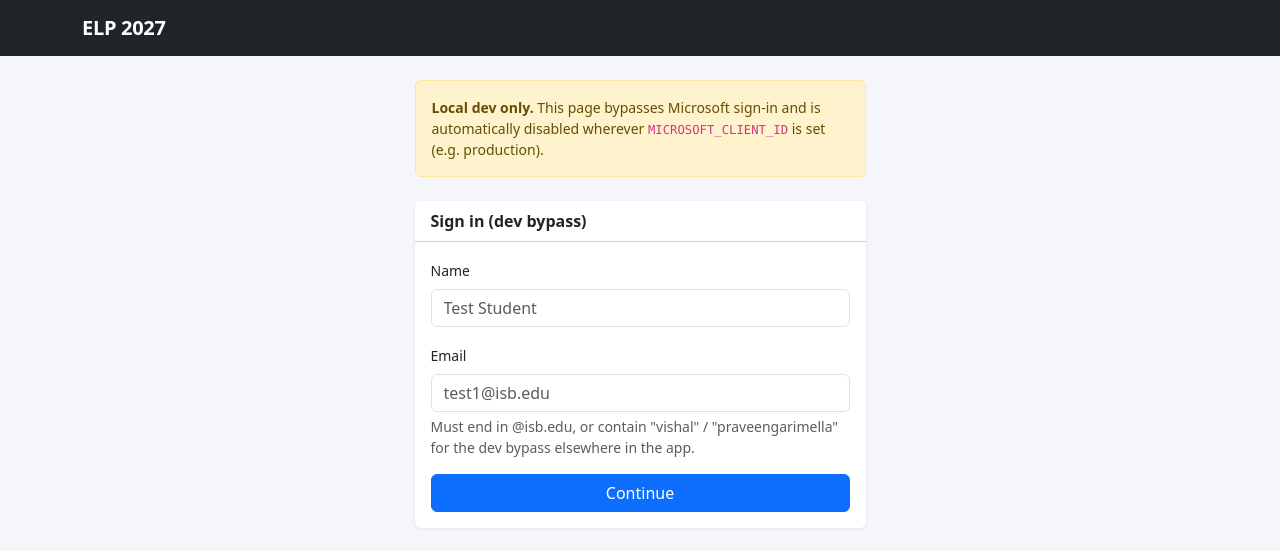
After one commit to praveengarimella/elp-app, a FastAPI app: template templates/dev_login.html in a window 1280 px wide. The commit adds this page. Shown: the top 551 px of the page. Run offline with FastAPI, Linux system fonts and the light colour scheme; the template is opened without the code that fills it, so the values that code supplies are empty; some libraries are stand-ins or nearby versions.

Commit message:
Make registration the gate before browsing/selecting projects, plus several fixes
- "/" now routes by auth+registration state instead of showing a standalone
  browse page: unauthenticated -> login, registered -> split-pane submit
  page, unregistered -> /register. Projects are only browsable after
  registering.
- Fix three places where post-login/register redirects used group.group_id
  instead of group.token for the /submit/{token} route (404 bug)
- Fix navbar "My Group" link with the same group_id/token mismatch
- Restore duplicate-roll-number validation on registration (dropped in an
  earlier merge)
- Preserve all submitted form fields (including roll numbers and emails)
  when registration validation fails, instead of wiping them
- Use the registration token (not the reusable group_id) as the localStorage
  key for the project shortlist, so stale selections from a previous DB
  reset can't bleed into a newly registered group with the same ID
- Rename "All Types" filter to "All Problem Types" for clarity
- Remove the dead "Back to Projects" link from the submitted confirmation
  page
- Rename "Rank" to "Serial Number" in the student preference download,
  since the list is not actually ordered
- Add a local-only /dev-login bypass for testing without Microsoft OAuth
  credentials; automatically disabled whenever MICROSOFT_CLIENT_ID is set
- Add reset_local_db.sh to quickly wipe and recreate the local dev database
- Add itsdangerous and httpx to requirements.txt (needed for sessions and
  OAuth, were missing)

Co-Authored-By: Claude Sonnet 4.6 <noreply@anthropic.com>

```diff
--- a/main.py
+++ b/main.py
@@ -177,55 +177,32 @@ def require_admin(credentials: HTTPBasicCredentials = Depends(security)):
 # Student routes
 # ---------------------------------------------------------------------------
 
+def get_user_group(db: Session, user_email: str):
+    if not user_email:
+        return None
+    return db.query(Group).filter(
+        or_(
+            Group.student_1_email == user_email,
+            Group.student_2_email == user_email,
+            Group.student_3_email == user_email,
+            Group.student_4_email == user_email,
+            Group.student_5_email == user_email,
+        )
+    ).first()
+
+
 @app.get("/", response_class=HTMLResponse)
-def browse_projects(request: Request, db: Session = Depends(get_db)):
+def home(request: Request, db: Session = Depends(get_db)):
     user_email = request.session.get("user_email")
     if not user_email:
         return RedirectResponse(url="/landing-login", status_code=303)
-    user_name = request.session.get("user_name")
 
-    projects = sorted(db.query(Project).all(), key=natural_key)
-    industries = sorted({v for p in projects for v in [p.industry_type_1, p.industry_type_2] if v})
-    problem_types = sorted({v for p in projects for v in [p.problem_category_1, p.problem_category_2, p.problem_category_3] if v})
-    projects_json = json.dumps({
-        p.elp_project_id: {
-            "title": p.title,
-            "industry_type_1": p.industry_type_1,
-            "industry_type_2": p.industry_type_2 or "",
-            "problem_category_1": p.problem_category_1,
-            "problem_category_2": p.problem_category_2 or "",
-            "problem_category_3": p.problem_category_3 or "",
-            "problem_description": p.problem_description,
-            "expected_outcomes": p.expected_outcomes,
-        }
-        for p in projects
-    })
-
-    # Check if the user is already part of a registered group
-    user_group_id = None
-    if user_email:
-        group = db.query(Group).filter(
-            or_(
-                Group.student_1_email == user_email,
-                Group.student_2_email == user_email,
-                Group.student_3_email == user_email,
-                Group.student_4_email == user_email,
-                Group.student_5_email == user_email,
-            )
-        ).first()
-        if group:
-            user_group_id = group.group_id
-
-    return templates.TemplateResponse("projects.html", {
-        "request": request,
-        "projects": projects,
-        "industries": industries,
-        "problem_types": problem_types,
-        "projects_json": projects_json,
-        "user_email": user_email,
-        "user_name": user_name,
-        "user_group_id": user_group_id
-    })
+    # Registration is the gate — projects are only browsable after registering,
+    # inside the submit page's split-pane view.
+    group = get_user_group(db, user_email)
+    if group:
+        return RedirectResponse(url=f"/submit/{group.token}", status_code=303)
+    return RedirectResponse(url="/register", status_code=303)
 
 
 @app.get("/landing-login", response_class=HTMLResponse)
@@ -233,7 +210,10 @@ def landing_login(request: Request):
     user_email = request.session.get("user_email")
     if user_email:
         return RedirectResponse(url="/", status_code=303)
-    return templates.TemplateResponse("login.html", {"request": request})
+    return templates.TemplateResponse("login.html", {
+        "request": request,
+        "dev_mode": not bool(MICROSOFT_CLIENT_ID),
+    })
 
 
 @app.get("/login")
@@ -349,7 +329,7 @@ async def auth_callback(request: Request, code: str = None, state: str = None, e
     ).first()
 
     if group:
-        return RedirectResponse(url=f"/submit/{group.group_id}", status_code=303)
+        return RedirectResponse(url=f"/submit/{group.token}", status_code=303)
     else:
         return RedirectResponse(url="/register", status_code=303)
 
@@ -358,6 +338,29 @@ async def auth_callback(request: Request, code: str = None, state: str = None, e
 @app.get("/logout")
 def logout(request: Request):
     request.session.clear()
+    return RedirectResponse(url="/", status_code=303)
+
+
+# ---------------------------------------------------------------------------
+# Local-only dev login — bypasses Microsoft OAuth.
+# Disabled whenever MICROSOFT_CLIENT_ID is set, so it never activates in
+# production / any environment configured with real Azure AD credentials.
+# ---------------------------------------------------------------------------
+
+@app.get("/dev-login", response_class=HTMLResponse)
+def dev_login_form(request: Request):
+    if MICROSOFT_CLIENT_ID:
+        raise HTTPException(status_code=404)
+    return templates.TemplateResponse("dev_login.html", {"request": request})
+
+
+@app.post("/dev-login")
+def dev_login_submit(request: Request, email: str = Form(...), name: str = Form(...)):
+    if MICROSOFT_CLIENT_ID:
+        raise HTTPException(status_code=404)
+    request.session["user_email"] = email.strip().lower()
+    request.session["user_name"] = name.strip()
+    request.session["user_picture"] = ""
     return RedirectResponse(url="/", status_code=303)
 
 
@@ -378,7 +381,7 @@ def register_form(request: Request, db: Session = Depends(get_db)):
         )
     ).first()
     if group:
-        return RedirectResponse(url=f"/submit/{group.group_id}", status_code=303)
+        return RedirectResponse(url=f"/submit/{group.token}", status_code=303)
 
     return templates.TemplateResponse("register.html", {
         "request": request,
@@ -424,10 +427,10 @@ async def register_group(
             "form_data": {
                 "group_id_suffix": group_id_suffix,
                 "s1_name": s1_name, "s1_roll": s1_roll,
-                "s2_name": s2_name, "s2_roll": s2_roll,
-                "s3_name": s3_name, "s3_roll": s3_roll,
-                "s4_name": s4_name, "s4_roll": s4_roll,
-                "s5_name": s5_name, "s5_roll": s5_roll,
+                "s2_name": s2_name, "s2_roll": s2_roll, "s2_email": s2_email,
+                "s3_name": s3_name, "s3_roll": s3_roll, "s3_email": s3_email,
+                "s4_name": s4_name, "s4_roll": s4_roll, "s4_email": s4_email,
+                "s5_name": s5_name, "s5_roll": s5_roll, "s5_email": s5_email,
             },
         }, status_code=400)
 
@@ -443,6 +446,10 @@ async def register_group(
     if len(set(emails)) != 5:
         return render_register(error="Duplicate student emails detected. Each group member must have a unique email.")
 
+    # 2b. Check for duplicate roll numbers within the form
+    if len(set(rolls)) != 5:
+        return render_register(error="Each student must have a unique roll number. Please check your entries.")
+
     # 3. Same group ID already registered
     existing = db.query(Group).filter(Group.group_id == group_id).first()
     if existing:
@@ -454,7 +461,7 @@ async def register_group(
             )
         else:
             if user_email in [existing.student_1_email, existing.student_2_email, existing.student_3_email, existing.student_4_email, existing.student_5_email]:
-                return RedirectResponse(url=f"/submit/{group_id}", status_code=303)
+                return RedirectResponse(url=f"/submit/{existing.token}", status_code=303)
             else:
                 return render_register(error=f"Group {group_id} is already registered by another representative.")
 
@@ -523,7 +530,9 @@ def submit_page(token: str, request: Request, db: Session = Depends(get_db)):
             "token": token,
             "prefs": prefs,
             "user_email": user_email,
-            "user_name": request.session.get("user_name", "")
+            "user_name": request.session.get("user_name", ""),
+            "user_token": token,
+            "user_group_id": group.group_id,
         })
 
     projects = sorted(db.query(Project).all(), key=natural_key)
@@ -552,7 +561,9 @@ def submit_page(token: str, request: Request, db: Session = Depends(get_db)):
         "problem_types": problem_types,
         "projects_json": projects_json,
         "user_email": user_email,
-        "user_name": request.session.get("user_name", "")
+        "user_name": request.session.get("user_name", ""),
+        "user_token": token,
+        "user_group_id": group.group_id,
     })
 
 
@@ -597,7 +608,9 @@ async def submit_preferences(
             "projects_json": json.dumps({p.elp_project_id: {"title": p.title, "industry_type_1": p.industry_type_1, "industry_type_2": p.industry_type_2 or "", "problem_category_1": p.problem_category_1, "problem_category_2": p.problem_category_2 or "", "problem_category_3": p.problem_category_3 or "", "problem_description": p.problem_description, "expected_outcomes": p.expected_outcomes} for p in projects}),
             "error": "Duplicate projects detected. Please ensure all 10 preferences are different.",
             "user_email": user_email,
-            "user_name": request.session.get("user_name", "")
+            "user_name": request.session.get("user_name", ""),
+            "user_token": token,
+            "user_group_id": group.group_id,
         }, status_code=400)
 
     for rank, pid in enumerate(prefs, start=1):
@@ -642,7 +655,7 @@ def download_preferences(token: str, request: Request, db: Session = Depends(get
         ws.append([i, name, roll, email])
 
     ws.append([])
-    ws.append(["Rank", "Project ID", "Title", "Problem Type", "Industry Sector"])
+    ws.append(["Serial Number", "Project ID", "Title", "Problem Type", "Industry Sector"])
     for pref in sorted(group.preferences, key=lambda x: x.rank):
         ws.append([
             pref.rank,
--- a/requirements.txt
+++ b/requirements.txt
@@ -6,3 +6,4 @@ python-multipart==0.0.9
 openpyxl==3.1.2
 sqlalchemy-libsql==0.2.0
 itsdangerous==2.2.0
+httpx==0.27.0
--- a/templates/base.html
+++ b/templates/base.html
@@ -32,22 +32,15 @@
       <span class="navbar-toggler-icon"></span>
     </button>
     <div class="collapse navbar-collapse" id="navbarNav">
-      <div class="navbar-nav gap-2">
-        <a class="nav-link" href="/">Browse Projects</a>
-      </div>
       <div class="navbar-nav ms-auto gap-3 align-items-center">
         {% if user_email %}
           <div class="d-flex align-items-center gap-2 text-white-50">
             <span class="small">Logged in as <strong>{{ user_name }}</strong> ({{ user_email }})</span>
           </div>
-          {% if user_group_id %}
-            <a class="btn btn-outline-info btn-sm text-white px-3" href="/submit/{{ user_group_id }}">My Group ({{ user_group_id }})</a>
-          {% else %}
-            <a class="btn btn-primary btn-sm text-white px-3" href="/register">Register Group</a>
+          {% if user_token %}
+            <a class="btn btn-outline-info btn-sm text-white px-3" href="/submit/{{ user_token }}">My Group ({{ user_group_id }})</a>
           {% endif %}
           <a class="btn btn-outline-danger btn-sm px-2" href="/logout" style="font-size: 11px;">Logout</a>
-        {% else %}
-          <a class="nav-link btn btn-primary text-white px-3" href="/register">Submit Preferences</a>
         {% endif %}
       </div>
     </div>
--- /dev/null
+++ b/templates/dev_login.html
@@ -0,0 +1,30 @@
+{% extends "base.html" %}
+{% block title %}Dev Login{% endblock %}
+
+{% block content %}
+<div class="row justify-content-center">
+<div class="col-md-5">
+  <div class="alert alert-warning small mb-4">
+    <strong>Local dev only.</strong> This page bypasses Microsoft sign-in and is automatically
+    disabled wherever <code>MICROSOFT_CLIENT_ID</code> is set (e.g. production).
+  </div>
+  <div class="card">
+    <div class="card-header fw-semibold bg-white">Sign in (dev bypass)</div>
+    <div class="card-body">
+      <form method="POST" action="/dev-login">
+        <div class="mb-3">
+          <label class="form-label small">Name</label>
+          <input type="text" class="form-control" name="name" placeholder="Test Student" required />
+        </div>
+        <div class="mb-3">
+          <label class="form-label small">Email</label>
+          <input type="email" class="form-control" name="email" placeholder="test1@isb.edu" required />
+          <div class="form-text">Must end in @isb.edu, or contain "vishal" / "praveengarimella" for the dev bypass elsewhere in the app.</div>
+        </div>
+        <button type="submit" class="btn btn-primary w-100">Continue</button>
+      </form>
+    </div>
+  </div>
+</div>
+</div>
+{% endblock %}
--- a/templates/login.html
+++ b/templates/login.html
@@ -172,6 +172,12 @@
       Sign in with Microsoft
     </a>
 
+    {% if dev_mode %}
+    <a href="/dev-login" class="d-block mt-3 small text-warning">
+      ⚠ Local dev bypass (no Microsoft credentials configured)
+    </a>
+    {% endif %}
+
     <div class="restriction-alert">
       <svg xmlns="http://www.w3.org/2000/svg" width="18" height="18" fill="currentColor" viewBox="0 0 16 16">
         <path d="M8 1a7 7 0 1 0 0 14A7 7 0 0 0 8 1zm0 13a6 6 0 1 1 0-12 6 6 0 0 1 0 12z"/>
--- a/templates/register.html
+++ b/templates/register.html
@@ -73,7 +73,8 @@
           </div>
           <div class="col-12 col-md-3">
             <label class="form-label small mb-1">Roll Number <span class="text-danger">*</span></label>
-            <input type="text" class="form-control form-control-sm" name="s1_roll" id="s1_roll" placeholder="Your roll number" required autocomplete="off" />
+            <input type="text" class="form-control form-control-sm" name="s1_roll" id="s1_roll" placeholder="Your roll number" required autocomplete="off"
+                   value="{{ form_data.s1_roll if form_data else '' }}" />
           </div>
           <div class="col-12 col-md-4">
             <label class="form-label small mb-1">Email Address <span class="text-danger">*</span></label>
@@ -99,7 +100,8 @@
           </div>
           <div class="col-12 col-md-4">
             <label class="form-label small mb-1">Email Address <span class="text-danger">*</span></label>
-            <input type="email" class="form-control form-control-sm" name="s{{ i }}_email" placeholder="e.g. name@isb.edu" required />
+            <input type="email" class="form-control form-control-sm" name="s{{ i }}_email" placeholder="e.g. name@isb.edu" required
+                   value="{{ form_data['s' ~ i ~ '_email'] if form_data else '' }}" />
           </div>
         </div>
         {% endfor %}
--- a/templates/submit.html
+++ b/templates/submit.html
@@ -157,7 +157,7 @@
           {% for ind in industries %}<option value="{{ ind }}">{{ ind }}</option>{% endfor %}
         </select>
         <select id="filter-type" class="form-select form-select-sm">
-          <option value="">All Types</option>
+          <option value="">All Problem Types</option>
           {% for pt in problem_types %}<option value="{{ pt }}">{{ pt }}</option>{% endfor %}
         </select>
         <button class="btn btn-sm btn-outline-secondary px-2 flex-shrink-0"
@@ -262,8 +262,8 @@
 
 {% block scripts %}
 <script>
-const GROUP_ID     = "{{ group.group_id }}";
-const LS_KEY       = "elp_shortlist_" + GROUP_ID;
+const GROUP_TOKEN  = "{{ token }}";
+const LS_KEY       = "elp_shortlist_" + GROUP_TOKEN;
 const PROJECT_DATA = {{ projects_json | safe }};
 
 let shortlist = [];
--- a/templates/submitted.html
+++ b/templates/submitted.html
@@ -50,10 +50,6 @@
   </div>
   {% endif %}
 
-  <div class="text-center mt-4">
-    <a href="/" class="btn btn-outline-secondary">Back to Projects</a>
-  </div>
-
 </div>
 </div>
 {% endblock %}
```
Also changed, not shown: 1 other file.
